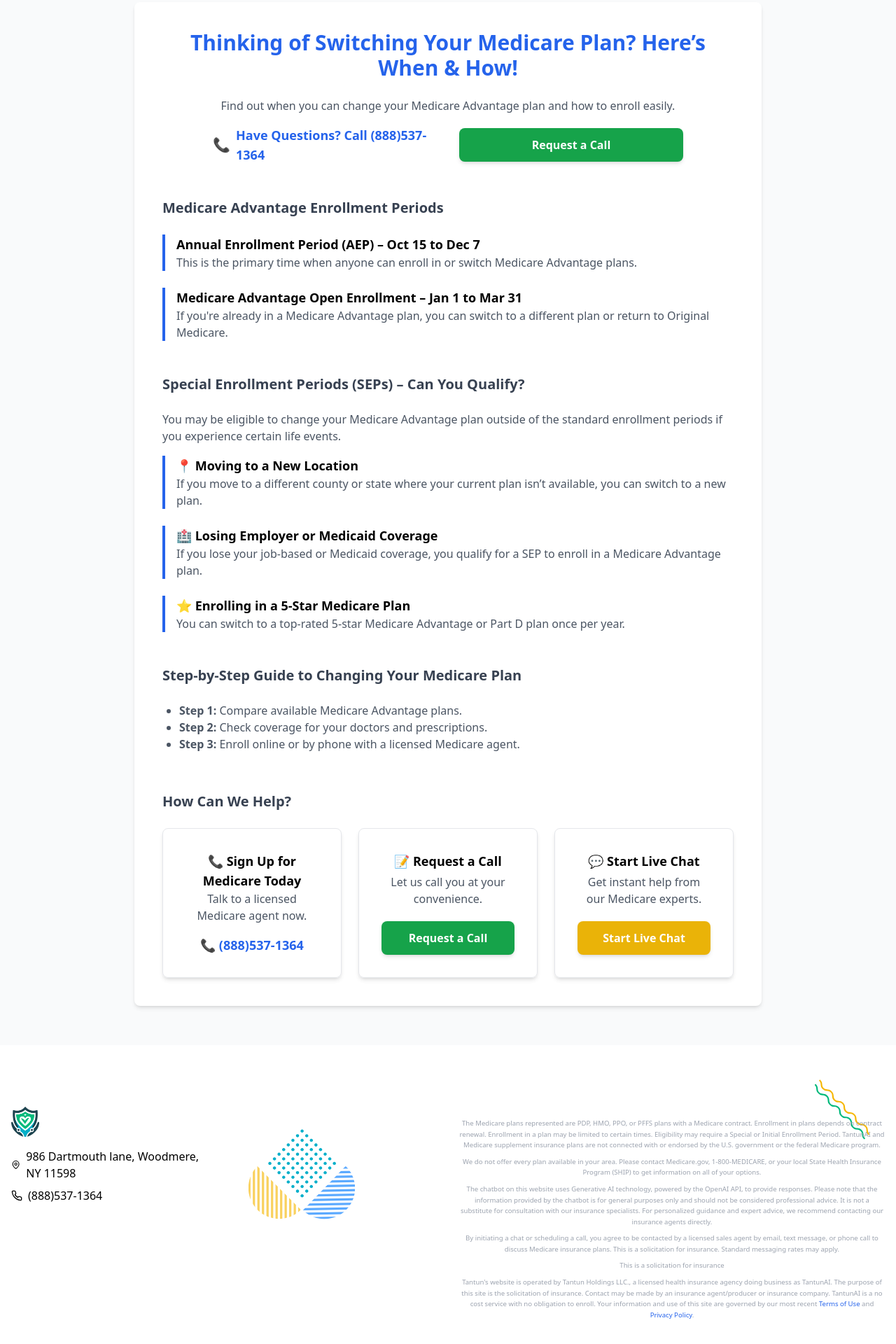
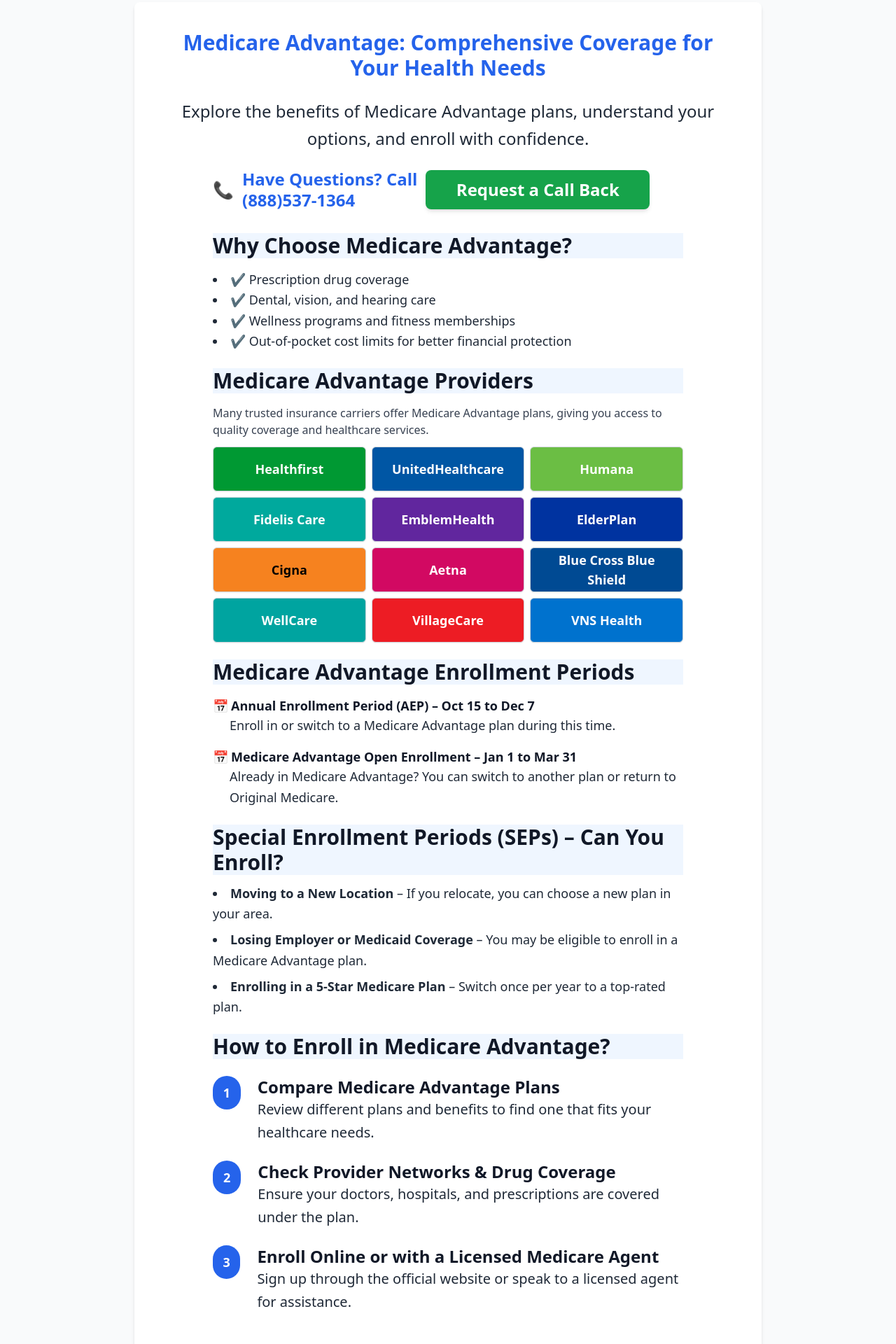
Before and after one commit to tantunholdings/medicare-tantun-web, a Next.js app: page /medicare-advantage-enrollment in a window 1280 px wide. Shown: the part 140-2060 px from the top of the page at 70% size. Built offline with nearby package versions, Linux system fonts and the light colour scheme.

Commit message:
change the request  a call back and the advantage page

```diff
--- a/app/aiassistant/page.js
+++ b/app/aiassistant/page.js
@@ -37,10 +37,10 @@
                 </a>
               </div>
               <div className='border rounded-lg p-8 shadow-md flex flex-col justify-between h-full'>
-                <h3 className='text-lg font-bold'>📝 Request a Call</h3>
+                <h3 className='text-lg font-bold'>📝 Request a Call Back</h3>
                 <p className='text-gray-600'>Let us call you at your convenience.</p>
                 <button onClick={() => setShowDetailsPopup(true)} className='block mt-4 bg-green-600 text-white py-3 px-6 rounded-lg font-semibold hover:bg-green-700 shadow-md'>
-                  Request a Call
+                  Request a Call Back
                 </button>
               </div>
               <div className='border rounded-lg p-8 shadow-md flex flex-col justify-between h-full'>
--- a/app/medicare-advantage-enrollment/page.js
+++ b/app/medicare-advantage-enrollment/page.js
@@ -31,10 +31,10 @@
 
       {/* ✅ Hero Section */}
         <h1 className='text-3xl font-bold text-center text-primary mb-6'>
-            Thinking of Switching Your Medicare Plan? Here’s When & How!
+            Medicare Advantage: Comprehensive Coverage for Your Health Needs
         </h1>
-        <p className='text-center text-gray-600 mb-4'>
-            Find out when you can change your Medicare Advantage plan and how to enroll easily.
+        <p className='text-center text-gray-800 text-2xl mb-6 leading-relaxed'>
+            Explore the benefits of Medicare Advantage plans, understand your options, and enroll with confidence.
         </p>
 
         {/* ✅ Call to Action Section (Mobile & Desktop Optimized) */}
@@ -44,7 +44,7 @@
             <div className="md:hidden w-full max-w-xs">
                 <a
                     href={`tel:${PHONE_NUMBER}`}
-                    className="block text-center bg-blue-600 text-white py-3 px-4 rounded-lg font-semibold hover:bg-blue-700 shadow-md w-full max-w-xs md:hidden">
+                    className="block text-center bg-blue-600 text-white py-3 px-4 rounded-lg font-semibold text-2xl hover:bg-blue-700 shadow-md w-full max-w-xs md:hidden">
                     Talk to a licensed Medicare agent – Call {PHONE_NUMBER}
                 </a>
             </div>
@@ -53,67 +53,164 @@
             <div className="flex flex-col md:flex-row items-center gap-3 w-full max-w-2xl">
 
                 {/* Call Text with Icon (Desktop Only) */}
-                <div className="hidden md:flex items-center text-lg font-semibold text-gray-700">
-                    <span className="text-red-500 text-xl mr-2">📞</span>
-                    <span className="text-lg font-semibold text-blue-600">
-                        Have Questions? Call {PHONE_NUMBER}
-                    </span>
+                <div className="hidden md:flex items-center space-x-3 text-lg font-semibold text-gray-700">
+                    <span className="text-red-500 text-2xl flex items-center">📞</span>
+                    <div className="text-blue-600 leading-tight text-2xl">
+                        Have Questions? Call <br />
+                        <span className="font-bold animate-pulse">{PHONE_NUMBER}</span>
+                    </div>
                 </div>
 
                 {/* 📝 Request a Call Button (Visible on Both Mobile & Desktop) */}
                 <div className="w-full max-w-xs">
                     <button
                         onClick={() => setShowDetailsPopup(true)}
-                        className="block text-center bg-green-600 text-white py-3 px-5 rounded-lg font-semibold hover:bg-green-700 shadow-md w-full">
-                        Request a Call
+                        className="block text-center bg-green-600 text-white py-3 px-6 rounded-lg font-semibold hover:bg-green-700 shadow-md w-full text-2xl">
+                        Request a Call Back
                     </button>
                 </div>
             </div>
         </div>
 
-      {/* ✅ Section 1: Understanding Enrollment Periods */}
-      <h2 className='text-xl font-semibold text-gray-700 mt-12 mb-6'>Medicare Advantage Enrollment Periods</h2>
-      <div className='space-y-6'>
-        <div className='border-l-4 border-primary pl-4'>
-          <h3 className='text-lg font-bold'>Annual Enrollment Period (AEP) – Oct 15 to Dec 7</h3>
-          <p className='text-gray-600'>This is the primary time when anyone can enroll in or switch Medicare Advantage plans.</p>
-        </div>
-        <div className='border-l-4 border-primary pl-4'>
-          <h3 className='text-lg font-bold'>Medicare Advantage Open Enrollment – Jan 1 to Mar 31</h3>
-          <p className='text-gray-600'>If you're already in a Medicare Advantage plan, you can switch to a different plan or return to Original Medicare.</p>
-        </div>
-      </div>
 
-      {/* ✅ Section 2: Special Enrollment Periods (SEPs) */}
-      <h2 className='text-xl font-semibold text-gray-700 mt-12 mb-6'>Special Enrollment Periods (SEPs) – Can You Qualify?</h2>
-      <p className='text-gray-600 mb-4'>You may be eligible to change your Medicare Advantage plan outside of the standard enrollment periods if you experience certain life events.</p>
+        {/* Why Choose Medicare Advantage */}
+        <section className="mt-6 max-w-2xl mx-auto">
+            <h3 className="text-3xl font-semibold text-gray-900 bg-blue-50 mb-4">Why Choose Medicare Advantage?</h3>
+            <ul className="list-disc list-inside text-gray-800 text-lg leading-relaxed">
+                <li>✔ Prescription drug coverage</li>
+                <li>✔ Dental, vision, and hearing care</li>
+                <li>✔ Wellness programs and fitness memberships</li>
+                <li>✔ Out-of-pocket cost limits for better financial protection</li>
+            </ul>
+        </section>
 
-      <div className='space-y-6'>
-        <div className='border-l-4 border-primary pl-4'>
-          <h3 className='text-lg font-bold'>📍 Moving to a New Location</h3>
-          <p className='text-gray-600'>If you move to a different county or state where your current plan isn’t available, you can switch to a new plan.</p>
-        </div>
-        <div className='border-l-4 border-primary pl-4'>
-          <h3 className='text-lg font-bold'>🏥 Losing Employer or Medicaid Coverage</h3>
-          <p className='text-gray-600'>If you lose your job-based or Medicaid coverage, you qualify for a SEP to enroll in a Medicare Advantage plan.</p>
-        </div>
-        <div className='border-l-4 border-primary pl-4'>
-          <h3 className='text-lg font-bold'>⭐ Enrolling in a 5-Star Medicare Plan</h3>
-          <p className='text-gray-600'>You can switch to a top-rated 5-star Medicare Advantage or Part D plan once per year.</p>
-        </div>
-      </div>
+        {/* Medicare Advantage Providers */}
+        <section className="mt-6 max-w-2xl mx-auto">
+            <h3 className="text-3xl font-semibold text-gray-900 bg-blue-50 mb-4">Medicare Advantage Providers</h3>
+            <p className="text-gray-700 mt-2">
+                Many trusted insurance carriers offer Medicare Advantage plans, giving you access to quality coverage and healthcare services.
+            </p>
+            <div className="grid grid-cols-2 md:grid-cols-3 gap-2 mt-3">
+                {[
+                    { name: "Healthfirst", color: "bg-[#009933] text-white" },
+                    { name: "UnitedHealthcare", color: "bg-[#0056A4] text-white" },
+                    { name: "Humana", color: "bg-[#6BBE44] text-white" },
+                    { name: "Fidelis Care", color: "bg-[#00A99D] text-white" },
+                    { name: "EmblemHealth", color: "bg-[#61269E] text-white" },
+                    { name: "ElderPlan", color: "bg-[#0033A0] text-white" },
+                    { name: "Cigna", color: "bg-[#F6821F] text-black" },
+                    { name: "Aetna", color: "bg-[#D20962] text-white" },
+                    { name: "Blue Cross Blue Shield", color: "bg-[#004A93] text-white" },
+                    { name: "WellCare", color: "bg-[#00A4A0] text-white" },
+                    { name: "VillageCare", color: "bg-[#ED1C24] text-white" },
+                    { name: "VNS Health", color: "bg-[#0072CE] text-white" },
+                ].map((provider, index) => (
+                    <span key={index} className={`flex items-center justify-center h-16 px-4 rounded-md text-lg font-bold  text-center border border-gray-300 shadow-sm whitespace-normal ${provider.color}`}>
+                        {provider.name}
+                    </span>
+                ))}
+            </div>
+        </section>
 
-      {/* ✅ Section 3: Step-by-Step Guide */}
-      <h2 className='text-xl font-semibold text-gray-700 mt-12 mb-6'>Step-by-Step Guide to Changing Your Medicare Plan</h2>
-      <ul className="list-disc pl-6 text-gray-600">
-        <li><strong>Step 1:</strong> Compare available Medicare Advantage plans.</li>
-        <li><strong>Step 2:</strong> Check coverage for your doctors and prescriptions.</li>
-        <li><strong>Step 3:</strong> Enroll online or by phone with a licensed Medicare agent.</li>
-      </ul>
+
+        {/* Medicare Advantage Enrollment Periods */}
+        <section className="mt-6 max-w-2xl mx-auto">
+            <h3 className="text-3xl font-semibold text-gray-900 bg-blue-50 mb-4">
+                Medicare Advantage Enrollment Periods
+            </h3>
+            <div className="space-y-4">
+                {/* AEP */}
+                <div>
+                    <p className="flex items-center text-lg font-bold text-gray-900">
+                        <span className="mr-1 text-lg">📅</span>
+                        Annual Enrollment Period (AEP) – Oct 15 to Dec 7
+                    </p>
+                    <p className="text-gray-800 text-lg ml-6 leading-relaxed">
+                        Enroll in or switch to a Medicare Advantage plan during this time.
+                    </p>
+                </div>
+
+                {/* Medicare Advantage Open Enrollment */}
+                <div>
+                    <p className="flex items-center text-lg font-bold text-gray-900">
+                        <span className="mr-1 text-lg">📅</span>
+                        Medicare Advantage Open Enrollment – Jan 1 to Mar 31
+                    </p>
+                    <p className="text-gray-800 text-lg ml-6 leading-relaxed">
+                        Already in Medicare Advantage? You can switch to another plan or return to Original Medicare.
+                    </p>
+                </div>
+            </div>
+        </section>
+        {/* Special Enrollment Periods */}
+        <section className="mt-6 max-w-2xl mx-auto">
+            <h3 className="text-3xl font-semibold text-gray-900 bg-blue-50 mb-3">
+                Special Enrollment Periods (SEPs) – Can You Enroll?
+            </h3>
+            <ul className="list-disc list-inside text-gray-800 text-lg leading-relaxed space-y-2">
+                <li><strong>Moving to a New Location</strong> – If you relocate, you can choose a new plan in your area.</li>
+                <li><strong>Losing Employer or Medicaid Coverage</strong> – You may be eligible to enroll in a Medicare Advantage plan.</li>
+                <li><strong>Enrolling in a 5-Star Medicare Plan</strong> – Switch once per year to a top-rated plan.</li>
+            </ul>
+        </section>
+
+        {/* How to Enroll - Step-by-Step Approach */}
+        <section className="mt-6 max-w-2xl mx-auto">
+            <h3 className="text-3xl font-semibold text-gray-900 bg-blue-50 mb-6">
+                How to Enroll in Medicare Advantage?
+            </h3>
+            <div className="space-y-8 md:space-y-6">
+                {/* Step 1 */}
+                <div className="flex flex-col items-center md:flex-row md:items-start space-y-3 md:space-y-0 md:space-x-6">
+                    <div className="w-12 h-12 flex items-center justify-center bg-blue-600 text-white font-bold rounded-full text-xl md:text-lg">
+                        1
+                    </div>
+                    <div className="text-center md:text-left">
+                        <h4 className="text-2xl md:text-2xl font-semibold text-gray-900">
+                            Compare Medicare Advantage Plans
+                        </h4>
+                        <p className="text-gray-800 text-xl leading-relaxed">
+                            Review different plans and benefits to find one that fits your healthcare needs.
+                        </p>
+                    </div>
+                </div>
+
+                {/* Step 2 */}
+                <div className="flex flex-col items-center md:flex-row md:items-start space-y-3 md:space-y-0 md:space-x-6">
+                    <div className="w-12 h-12 flex items-center justify-center bg-blue-600 text-white font-bold rounded-full text-xl md:text-lg">
+                        2
+                    </div>
+                    <div className="text-center md:text-left">
+                        <h4 className="text-2xl font-semibold text-gray-900">
+                            Check Provider Networks & Drug Coverage
+                        </h4>
+                        <p className="text-gray-800 text-xl leading-relaxed">
+                            Ensure your doctors, hospitals, and prescriptions are covered under the plan.
+                        </p>
+                    </div>
+                </div>
+
+                {/* Step 3 */}
+                <div className="flex flex-col items-center md:flex-row md:items-start space-y-3 md:space-y-0 md:space-x-6">
+                    <div className="w-12 h-12 flex items-center justify-center bg-blue-600 text-white font-bold rounded-full text-xl md:text-lg">
+                        3
+                    </div>
+                    <div className="text-center md:text-left">
+                        <h4 className="text-2xl font-semibold text-gray-900">
+                            Enroll Online or with a Licensed Medicare Agent
+                        </h4>
+                        <p className="text-gray-800 text-xl leading-relaxed">
+                            Sign up through the official website or speak to a licensed agent for assistance.
+                        </p>
+                    </div>
+                </div>
+            </div>
+        </section>
+
 
 
         {/* ✅ 4 CTA Buttons - Placed After Content */}
-        <h2 className='text-xl font-semibold text-gray-700 mt-14 mb-6'>How Can We Help?</h2>
+        <h2 className='text-3xl font-semibold text-gray-900 mt-14 mb-6'>How Can We Help?</h2>
             <div className='grid grid-cols-1 md:grid-cols-3 gap-6 text-center items-stretch h-full'>
 
                   {/* Call Option (Mobile & Desktop) */}
@@ -136,10 +233,10 @@
 
                 {/* Request a Call */}
                 <div className='border rounded-lg p-8 shadow-md flex flex-col justify-between h-full'>
-                    <h3 className='text-lg font-bold'>📝 Request a Call</h3>
+                    <h3 className='text-lg font-bold'>📝 Request a Call Back</h3>
                     <p className='text-gray-600'>Let us call you at your convenience.</p>
                     <button onClick={() => setShowDetailsPopup(true)} className='block mt-4 bg-green-600 text-white py-3 px-6 rounded-lg font-semibold hover:bg-green-700 shadow-md'>
-                    Request a Call
+                    Request a Call Back
                     </button>
                 </div>
 
--- a/app/medicare-supplement/page.js
+++ b/app/medicare-supplement/page.js
@@ -60,7 +60,7 @@
                     <button
                         onClick={() => setShowDetailsPopup(true)}
                         className="block text-center bg-green-600 text-white py-3 px-5 rounded-lg font-semibold hover:bg-green-700 shadow-md w-full">
-                        Request a Call
+                        Request a Call Back
                     </button>
                 </div>
             </div>
--- a/app/signup/page.js
+++ b/app/signup/page.js
@@ -105,7 +105,7 @@
                     <button
                       onClick={() => setShowDetailsPopup(true)}
                       className="block text-center bg-green-600 text-white py-3 px-5 rounded-lg font-semibold hover:bg-green-700 shadow-md w-full">
-                      Request a Call
+                      Request a Call Back
                     </button>
                   </div>
                 </div>
@@ -175,10 +175,10 @@
                 </a>
               </div>
               <div className='border rounded-lg p-8 shadow-md flex flex-col justify-between h-full'>
-                <h3 className='text-lg font-bold'>📝 Request a Call</h3>
+                <h3 className='text-lg font-bold'>📝 Request a Call Back</h3>
                 <p className='text-gray-600'>Let us call you at your convenience.</p>
                 <button onClick={() => setShowDetailsPopup(true)} className='block mt-4 bg-green-600 text-white py-3 px-6 rounded-lg font-semibold hover:bg-green-700 shadow-md'>
-                  Request a Call
+                  Request a Call Back
                 </button>
               </div>
               <div className='border rounded-lg p-8 shadow-md flex flex-col justify-between h-full'>
--- a/components/Navbar.js
+++ b/components/Navbar.js
@@ -189,7 +189,7 @@
               onClick={handleContactUsClick}
               className="bg-primary text-white px-4 py-2 rounded"
             >
-              Request a call
+              Request a Call Back
             </button>
           </div>
         </div>
@@ -287,7 +287,7 @@
               onClick={handleContactUsClick}
               className="bg-primary text-white px-4 py-2 mt-4 w-full text-center rounded"
             >
-              Request a call
+              Request a Call Back
             </button>
           </div>
         )}
--- a/components/home/MiddleSection.js
+++ b/components/home/MiddleSection.js
@@ -27,7 +27,7 @@
           Contact now for Medicare Plans assistance & guidance from our licensed experts.
         </p>
         <button className="mt-8 rounded-3xl bg-primary px-6 py-3 text-lg font-semibold text-white hover:bg-blue-700" onClick={handleContactUsClick}>
-          Request a call
+          Request a Call Back
         </button>
       </section>
       {showDetailsPopup && (
```
